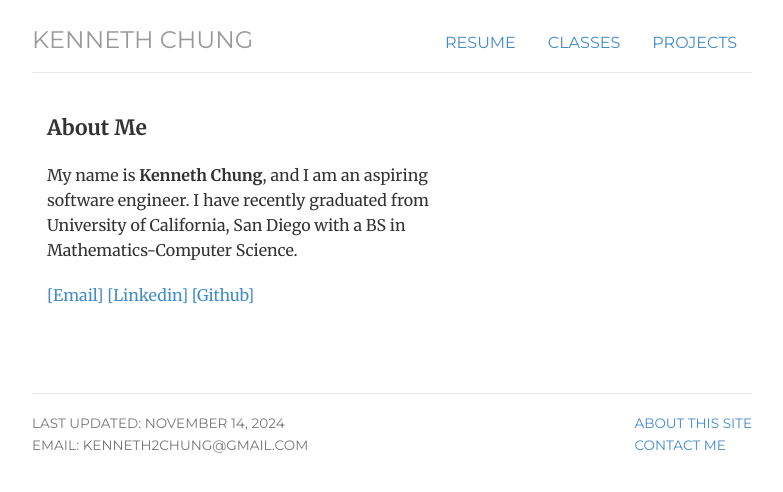
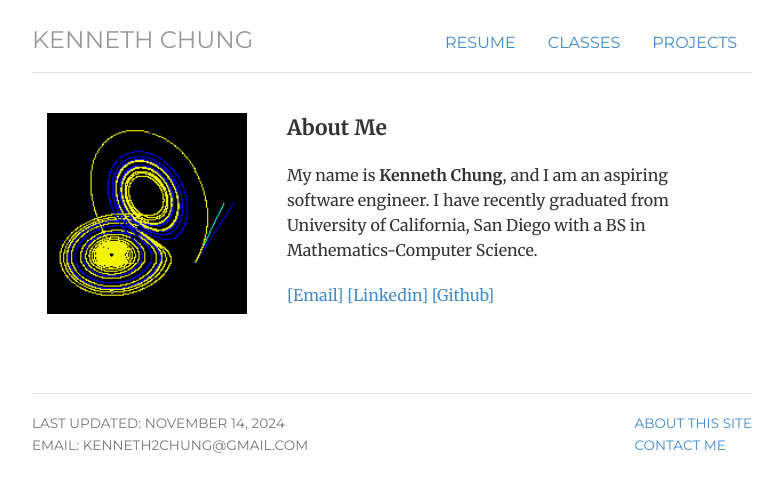
Before and after one commit to kenneth2chung/kenneth2chung.github.io, a Jekyll site: the page built from index.html, in a window 1280 px wide. Shown: the top 492 px of the page, without its empty margins (248-1031 px from the left). Built offline with Jekyll 4.4.1, drawn with Linux system fonts in a browser that asks for light colours.

Commit message:
added lorenz picture

```diff
--- a/index.html
+++ b/index.html
@@ -16,6 +16,11 @@ description: Kenneth Chung, Aspiring Software Engineer
 	gtag('config', 'G-JY6F4M6HH2');
 	</script>
 
+	<div class="col-sm-4">
+	 <img alt="Headshot" src="img/lorenz.png"
+	 width="200"
+     height="auto" >
+	</div>
 	<div class="col-sm-8">
 	<p class="lead"><b>About Me</b></p>
 	<p> My name is <b>Kenneth Chung</b>, and I am an aspiring software engineer. I have recently graduated from University of California, San Diego with a BS in Mathematics-Computer Science.
```
Also changed, not shown: img/lorenz.png (added).
